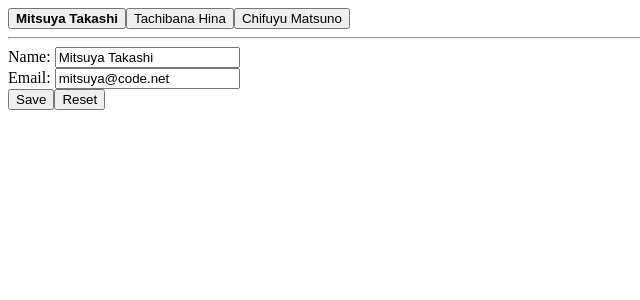
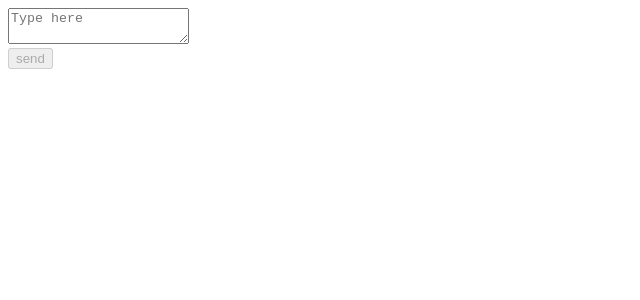
Before and after one commit to mitsuya-creator/reactjs-vite, a React (Vite) app: page / in a window 1280 px wide. Shown: the top 300 px of the page, without its empty margins (0-640 px from the left). Built offline with nearby package versions, Linux system fonts and the light colour scheme.

Commit message:
feat(all): submit without effect

```diff
--- /dev/null
+++ b/src/components/button/openChat.jsx
@@ -0,0 +1,8 @@
+export default function OpenChat({ openToChat }) {
+    return (
+        <>
+            <h1>Thanks for using our service</h1>
+            <button onClick={openToChat} type="button">Open Chat</button>
+        </>
+    )
+}
--- /dev/null
+++ b/src/components/view/input3.jsx
@@ -0,0 +1,9 @@
+export default function InputField({ text, setText, send }) {
+    return (
+        <>
+            <textarea type="text" value={text} placeholder="Type here" onChange={e => setText(e.target.value)} />
+            <br />
+            <button type="button" onClick={send} disabled={text === ""}>send</button>
+        </>
+    )
+}
--- a/src/features/App.jsx
+++ b/src/features/App.jsx
@@ -1,17 +1,23 @@
 import React, { useState } from "react";
-import { dataSample } from "../api/data";
-import SelectedContact from "../components/button/selectedContact";
-import DetailsContact from "../components/view/detailsContact";
-import "../css/App.css";
+import InputField from "../components/view/input3";
+import OpenChat from "../components/button/openChat";
 
 export default function App() {
-  const [selected, setSelected] = useState(0);
-  const [data, setData] = useState(dataSample)
+  const [show, setShow] = useState(false);
+  const [text, setText] = useState("")
   return (
     <>
-      {data.map(contact => <SelectedContact key={contact.id} contact={contact} selected={selected} setSelected={setSelected} />)}
-      <hr />
-      {data.map(contact => contact.id === selected ? <DetailsContact contact={contact} key={contact.id} data={data} setData={setData} /> : null)}
+      {show ? <OpenChat openToChat={(e) => {
+        e.preventDefault();
+        setShow(!show)
+      }} /> :
+        <InputField text={text} setText={setText} send={(e) => {
+          e.preventDefault();
+          setShow(!show);
+          setText("");
+          console.log(`sending....${text}`)
+        }} />
+      }
     </>
   )
 }
```
Also changed, not shown: src/components/button/send.jsx (added).
